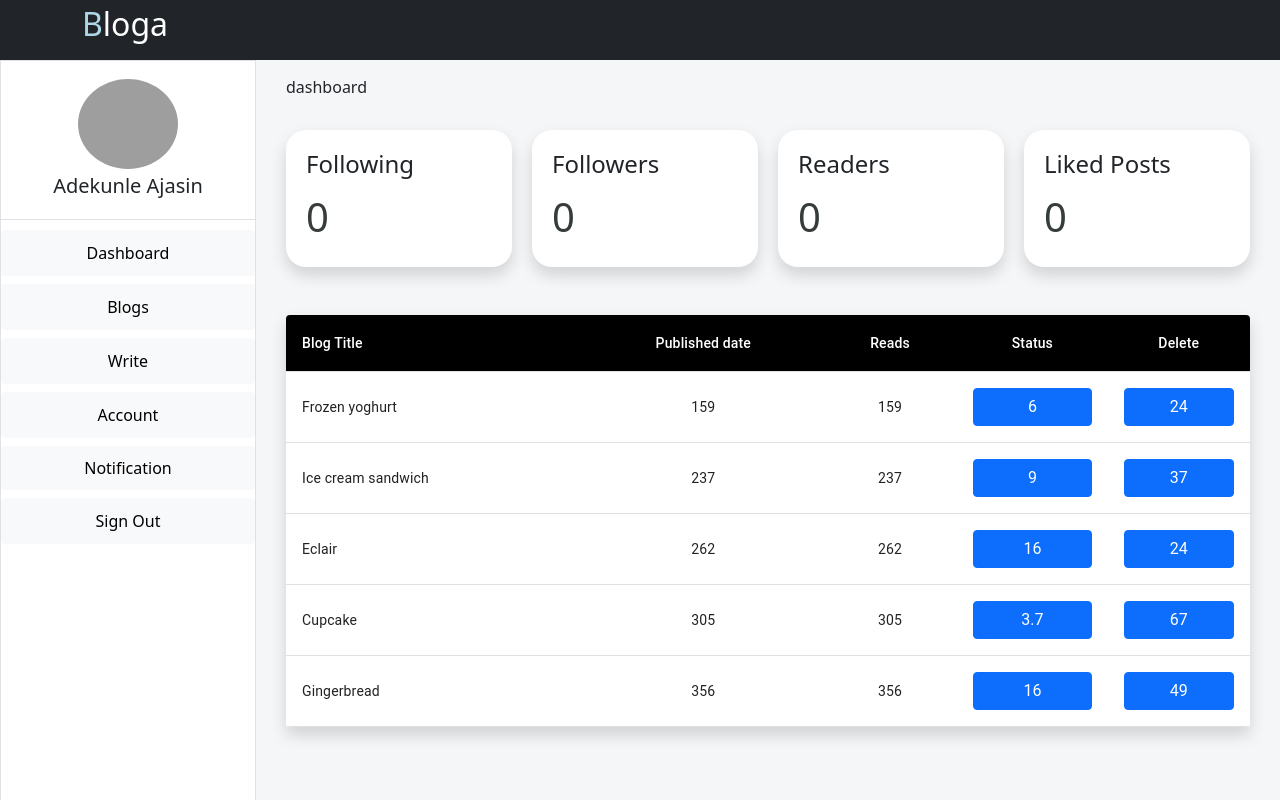
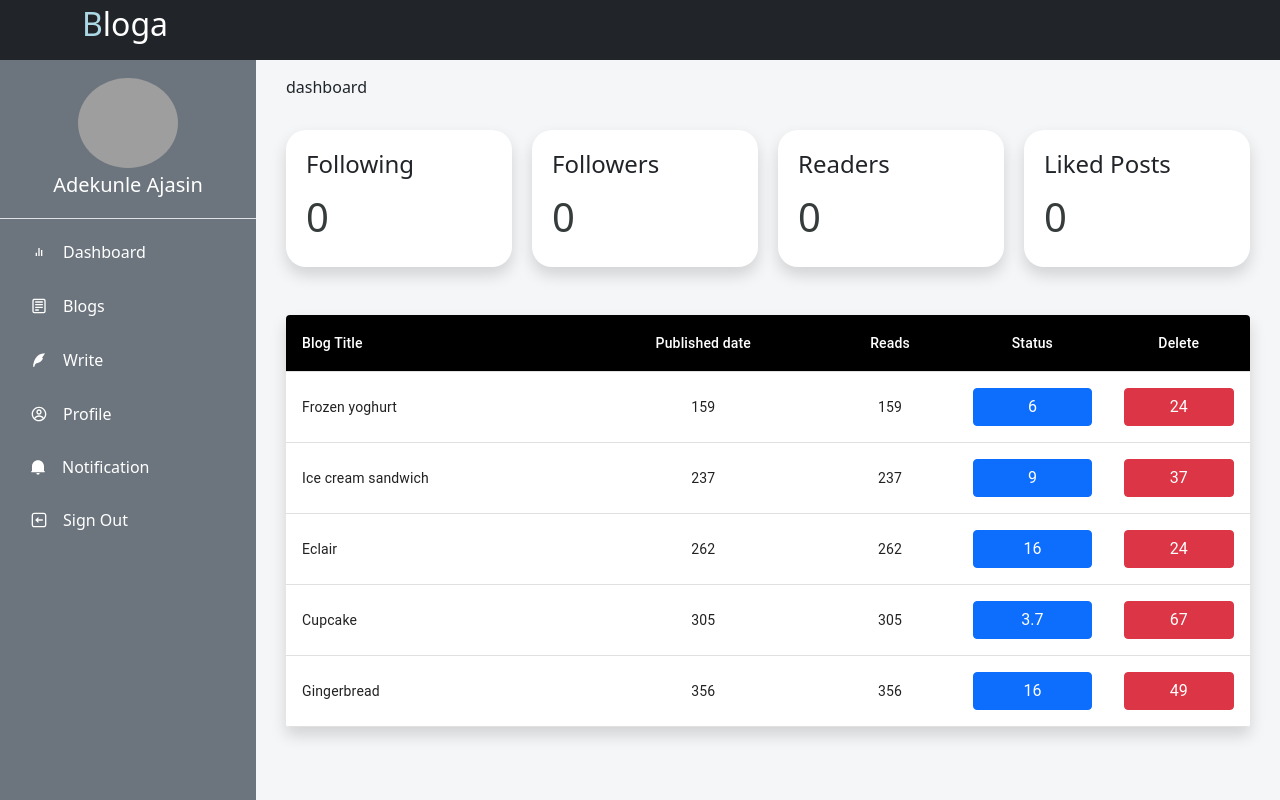
Before and after one commit to EmmanuelToluwanimi/Bloga, a React (Create React App) app: page /dashboard in a window 1280 px wide. Built offline with nearby package versions, Linux system fonts and the light colour scheme; grey boxes are pictures that could not be loaded.

Commit message:
feat(ui): added icons to dashboard menu and fucntional set and remove profile image

```diff
--- a/src/components/Dashlogs.js
+++ b/src/components/Dashlogs.js
@@ -94,7 +94,7 @@ export default function Dashlogs() {
                                         <Button variant="primary" className="w-100">{row.fat}</Button>
                                     </StyledTableCell>
                                     <StyledTableCell align="right">
-                                        <Button variant="primary" className="w-100">{row.carbs}</Button>
+                                        <Button variant="danger" className="w-100">{row.carbs}</Button>
                                     </StyledTableCell>
 
                                 </StyledTableRow>
--- a/src/components/Profile.js
+++ b/src/components/Profile.js
@@ -1,17 +1,55 @@
-import React from 'react';
+import React, { useRef, useState } from 'react';
 import bloglp from "../assets/image/bloglp.jpg";
 import './profile.css';
 import Form from 'react-bootstrap/Form';
 import Button from 'react-bootstrap/Button';
+import { Delete } from '@material-ui/icons';
+import { AddAPhoto } from '@material-ui/icons';
+
+
 
 export default function Profile() {
+    const imgRef = useRef();
+    const [imgvalue, setImgvalue] = useState(false)
+
+    function getImage() {
+
+        if (imgRef.current.value) {
+            console.log(imgRef.current.value);
+            setImgvalue(!imgvalue)
+        } else {
+            return
+        }
+    }
+
+    function removeImage() {
+        // imgRef.current.reset();
+        setImgvalue(!imgvalue);
+    }
+
+    let imageDiv;
+
+    if (imgvalue) {
+        imageDiv = <>
+            <img src={bloglp} alt="bloglp" className="user-img thumbnail img img-fluid" />
+            <span className="btn del-btn text-muted border p-1" onClick={removeImage}>
+                <Delete />
+            </span>
+        </>
+
+    } else {
+        imageDiv = <label className="add-img-btn btn btn-light text-muted" onChange={getImage}>
+            <AddAPhoto />
+            <input type="file" size="60" ref={imgRef} />
+        </label>
+
+    }
+
+
     return (
         <>
             <section className="user-profile">
                 <div className="profile-container bg-white p-4 rounded shadow">
-
-
-
 
 
                     <Form className="">
@@ -19,12 +57,12 @@ export default function Profile() {
                         <div className="user-img-container">
 
                             <div className="img-div">
-                                <img src={bloglp} alt="bloglp" className="user-img thumbnail img img-fluid" />
+                                {imageDiv}
                             </div>
 
                         </div>
 
-                        <Form.Group className="my-3" controlId="formBasicEmail">
+                        <Form.Group className="my-3" controlId="formBasicUsername">
                             <Form.Label>Username</Form.Label>
                             <Form.Control type="text" placeholder="Enter username" />
                             <Form.Text className="text-muted">
@@ -44,8 +82,8 @@ export default function Profile() {
                             <Form.Control type="password" placeholder="Password" />
                         </Form.Group>
 
-                        <Button variant="primary" type="submit">
-                            Update
+                        <Button variant="primary" type="button">
+                            Update Profile
                         </Button>
                     </Form>
 
--- a/src/components/profile.css
+++ b/src/components/profile.css
@@ -1,7 +1,7 @@
 .img-div{
     width: 150px;
     height: 150px;
-
+   position: relative;
 }
 
 .user-img{
@@ -10,3 +10,18 @@
     object-fit: cover;
     border-radius: 50%;
 }
+
+.del-btn{
+    position: absolute;
+    bottom: 0;
+    right: 0;
+}
+
+.add-img-btn{
+    width: 100%;
+    height: 100%;
+    border-radius: 50%;
+    display: flex;
+    justify-content: center;
+    align-items: center;
+}
--- a/src/pages/Dashboard.js
+++ b/src/pages/Dashboard.js
@@ -8,6 +8,8 @@ import Writeblogs from '../components/Writeblogs';
 import Dashblogs from '../components/Dashblogs';
 import Dashlogs from '../components/Dashlogs';
 import Profile from '../components/Profile';
+import { CgLoadbarSound, CgNotes, CgProfile, CgArrowLeftR } from "react-icons/cg";
+import { RiQuillPenFill, RiNotification2Fill } from "react-icons/ri";
 
 
 
@@ -19,26 +21,11 @@ export default function Dashboard() {
 
     return (
         <>
-            {/* <h1>Dashboard</h1>
-            <ul>
-                <li>
-                    <Link to={`${url}/nav`}>dashnav</Link>
-                </li>
-                <li>
-                    <Link to={`${url}/blogs`}>Blogs</Link>
-                </li>
-
-            </ul>
-            <hr />
-            <Switch>
-                <Route exact path={`${path}/blogs`} component={Blogposts} />
-                <Route path={`${path}/nav`} component={Nav} />
-            </Switch> */}
 
             <section id="dashboard">
                 <div className="container-fluid dashboard-holder">
-                    <div className="sd shadow">
-                        <div className="sidebar border">
+                    <div className="sd shadow bg-secondary text-white">
+                        <div className="sidebar shadow">
                             <div className="user-card border-bottom">
 
                                 <div className="img-holder ">
@@ -49,23 +36,23 @@ export default function Dashboard() {
 
                             </div>
                             <div className="sidebar-menu">
-                                <Link to={`${url}`} className="menu btn w-100 btn-light bordeer-0 d-block">
-                                    Dashboard
+                                <Link to={`${url}`} className="menu btn w-100 text-white d-flex align-items-center gap-3  d-block">
+                                   <CgLoadbarSound/> Dashboard
                                 </Link>
-                                <Link to={`${url}/userblogs`} className="menu btn w-100 btn-light bordeer-0 mt-2 d-block">
-                                    Blogs
+                                <Link to={`${url}/userblogs`} className="menu btn w-100 text-white d-flex align-items-center gap-3  mt-2 d-block">
+                                   <CgNotes/> Blogs
                                 </Link>
-                                <Link to={`${url}/write`} className="menu btn w-100 btn-light bordeer-0 mt-2 d-block">
-                                    Write
+                                <Link to={`${url}/write`} className="menu btn w-100 text-white d-flex align-items-center gap-3  mt-2 d-block">
+                                   <RiQuillPenFill/> Write
                                 </Link>
-                                <Link to={`${url}/profile`} className="menu btn w-100 btn-light bordeer-0 mt-2 d-block">
-                                    Account
+                                <Link to={`${url}/profile`} className="menu btn w-100 text-white d-flex align-items-center gap-3  mt-2 d-block">
+                                   <CgProfile/> Profile
                                 </Link>
-                                <div className="menu btn w-100 btn-light border-0 mt-2">
-                                    Notification
+                                <div className="menu btn w-100 text-white d-flex align-items-center gap-3 border-0 mt-2">
+                                   <RiNotification2Fill/> Notification
                                 </div>
-                                <div className="menu btn w-100 btn-light bordeer-0 mt-2">
-                                    Sign Out
+                                <div className="menu btn w-100 text-white d-flex align-items-center gap-3  mt-2">
+                                   <CgArrowLeftR/> Sign Out
                                 </div>
                             </div>
                         </div>
--- a/src/pages/dashboard.css
+++ b/src/pages/dashboard.css
@@ -62,7 +62,8 @@
 }
 
 .menu {
-    padding: 10px;
+    padding: 10px 30px;
+    text-align: left;
 }
 
 .breadcrumb {
```
